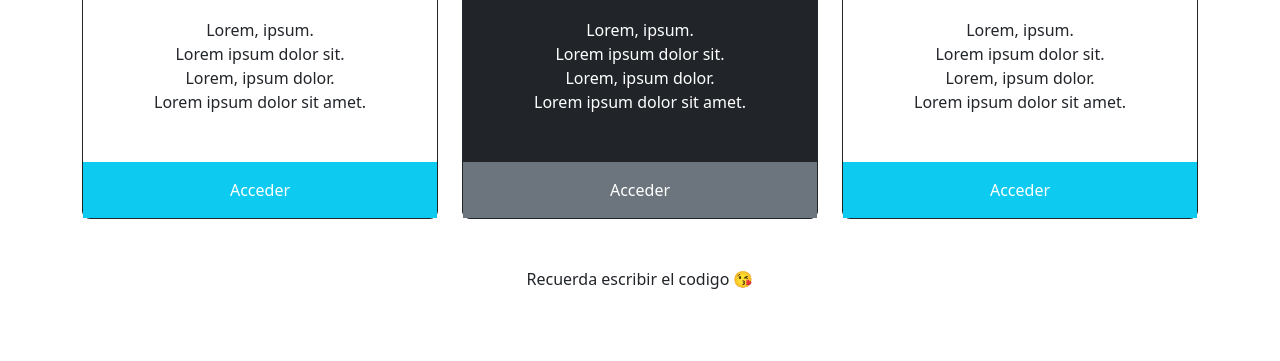
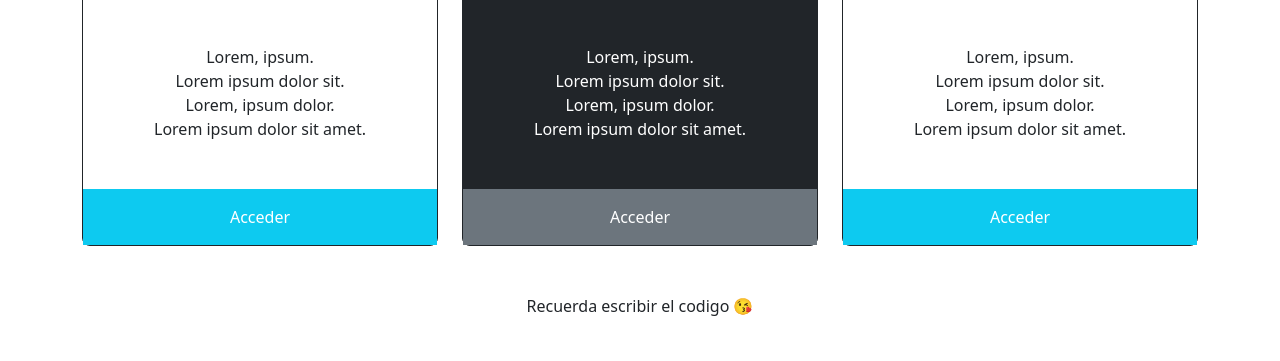
Before and after one commit to MatiT88/practica01-Bootstrap, a plain HTML site: page index.html in a window 1280 px wide. Shown: the part 439-800 px from the top of the page. Drawn offline with nearby package versions, Linux system fonts and the light colour scheme.

Commit message:
terminado

```diff
--- a/index.html
+++ b/index.html
@@ -11,7 +11,7 @@
 </head>
 
 <body>
-    <main class="container text-center">
+    <main class="container text-center d-flex flex-column alto justify-content-center">
         <h1 class="display-4">Lista de precios</h1>
         <p class="lead mb-5">Lorem ipsum dolor sit amet consectetur adipisicing elit. Itaque a quo consequuntur ullam
             minima
--- a/style.css
+++ b/style.css
@@ -3,3 +3,8 @@ Medium	            md	        ≥768px
 Large	            lg	        ≥992px
 Extra large	        xl	        ≥1200px
 Extra extra large	xxl	        ≥1400px */
+
+@media (min-width: 992px) {
+    .alto {
+    height: 100vh;
+}}
```
